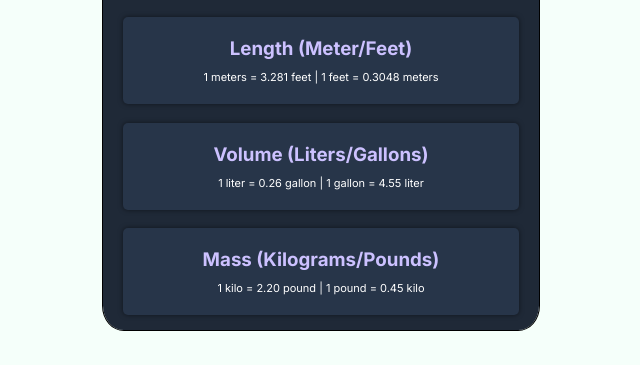
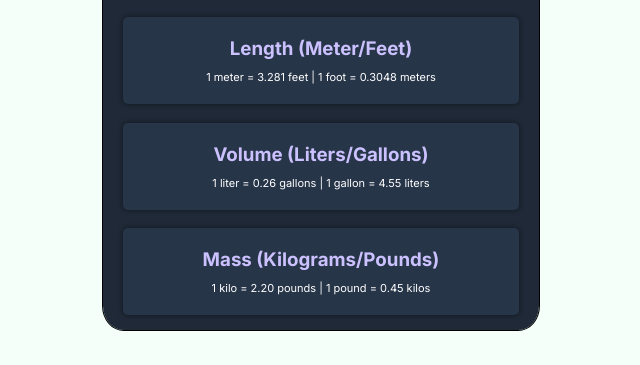
Before and after one commit to TBragg88/Unit-Converter, a plain HTML site: page index.html in a window 1280 px wide. Shown: the part 328-693 px from the top of the page, 319-959 px from the left. Drawn offline with Linux system fonts and the light colour scheme.

Commit message:
Fix grammatical errors in unit conversion descriptions in index.html

```diff
--- a/index.html
+++ b/index.html
@@ -20,15 +20,15 @@
         <div class="output">
             <div class="box" >
                 <h3>Length (Meter/Feet)</h3>
-                <p id="M-ft">1 meters = 3.281 feet | 1 feet = 0.3048 meters</p>
+                <p id="M-ft">1 meter = 3.281 feet | 1 foot = 0.3048 meters</p>
             </div>
             <div class="box">
                 <h3>Volume (Liters/Gallons)</h3>
-                <p id="Ltr-gal">1 liter = 0.26 gallon | 1 gallon = 4.55 liter</p>
+                <p id="Ltr-gal">1 liter = 0.26 gallons | 1 gallon = 4.55 liters</p>
             </div>
             <div class="box">
                 <h3>Mass (Kilograms/Pounds)</h3>
-                <p id="kg-lbs">1 kilo = 2.20 pound | 1 pound = 0.45 kilo</p>
+                <p id="kg-lbs">1 kilo = 2.20 pounds | 1 pound = 0.45 kilos</p>
             </div>
         </div>
     </section>
```
